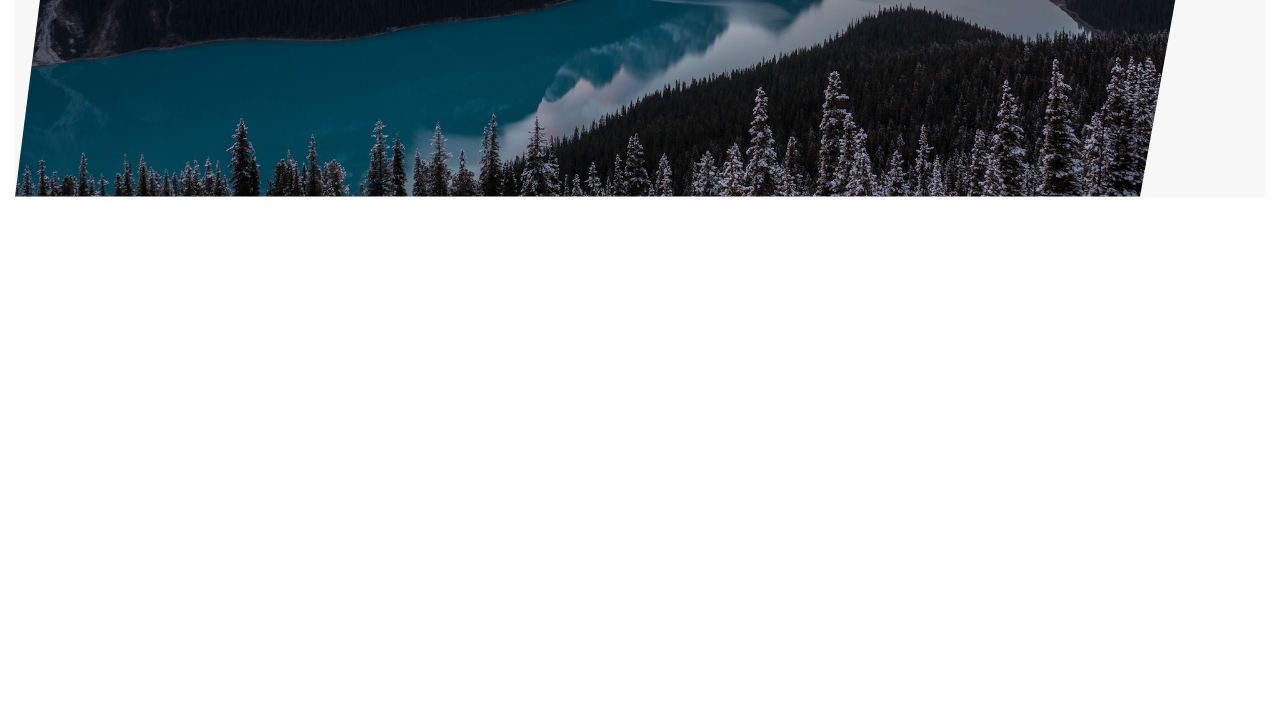
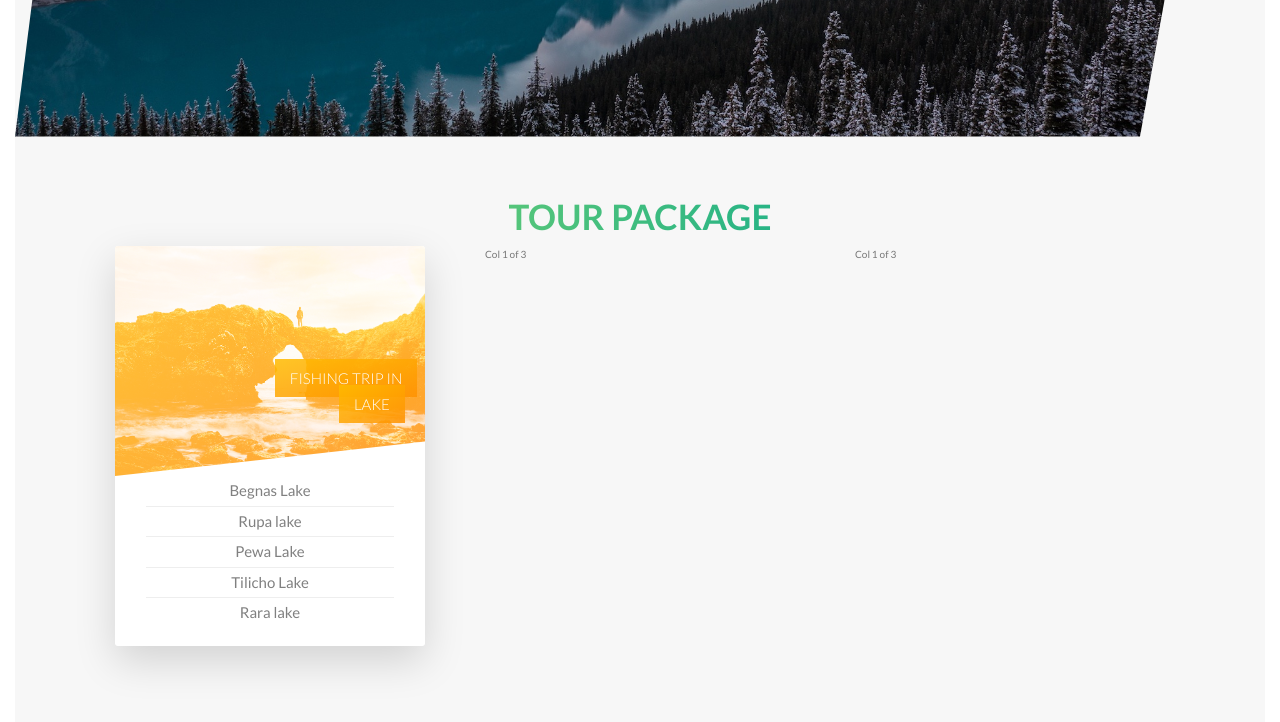
Before and after one commit to yobin7364/PokharaFlys, a website: page index.html in a window 1280 px wide. Shown: the part 1956-2678 px from the top of the page. Before the commit the page ends 2168 px from the top, so only its background shows below. Drawn offline with Linux system fonts and the light colour scheme.

Commit message:
first rotating card

```diff
--- a/index.html
+++ b/index.html
@@ -10,7 +10,6 @@
     <!-- provides image on the tab-->
     <link rel="shortcut icon" type="image/png" href="img/favicon.png">
     <link rel="stylesheet" href="css/icon-font.css">
-    <link rel="stylesheet" href="css/icon-font-2.css">
     <link rel="stylesheet" href="https://use.fontawesome.com/releases/v5.7.2/css/all.css"
         integrity="sha384-fnmOCqbTlWIlj8LyTjo7mOUStjsKC4pOpQbqyi7RrhN7udi9RwhKkMHpvLbHG9Sr" crossorigin="anonymous">
     <title>PokharaFlys | Exciting tours for adventurous people</title>
@@ -116,6 +115,49 @@
             </section>
         </div>
 
+        <section class="section-tours">
+            <div class="u-center-text u-margin-bottom-8">
+                <h2 class="heading-secondary">
+                    Tour Package
+                </h2>
+            </div>
+
+            <div class="row">
+                <div class="col-1-of-3">
+                    <div class="card">
+                        <div class="card__side card__side--front">
+                            <div class="card__picture card__picture--1">
+
+                            </div>
+                            <h4 class="card__heading">
+                                <span class="card__heading--span card__heading--span--1">
+                                fishing trip in lake
+                                </span>
+                            </h4>
+                            <div class="card__details">
+                                <ul>
+                                    <li>Begnas Lake</li>
+                                    <li>Rupa lake</li>
+                                    <li>Pewa Lake</li>
+                                    <li>Tilicho Lake</li>
+                                    <li>Rara lake</li>
+                                </ul>
+                            </div>
+                        </div>
+                        <div class="card__side card__side--back card__side--back-1">
+                            back
+                        </div>
+                    </div>
+                </div>
+                <div class="col-1-of-3">
+                    Col 1 of 3
+                </div>
+                <div class="col-1-of-3">
+                    Col 1 of 3
+                </div>
+            </div>
+        </section>
+
     </main>
     <!--
               <section class="grid-test">
--- a/sass/abstract/_variables.scss
+++ b/sass/abstract/_variables.scss
@@ -4,6 +4,12 @@ $color-primary-light: #55c57a;
 $color-primary-dark: #28b485;
 $color-grey-light: #f7f7f7;
 $color-black: black;
+
+$color-secondary-light: rgb(255, 187, 0);
+$color-secondary-dark: rgb(255, 145, 0);
+
+$color-tertiary-light: rgb(0, 119, 255);
+$color-tertiary-dark: rgb(4, 0, 255);
 //grid
 $grid-width: 128rem;
 $gutter-vertical: 8rem;
--- /dev/null
+++ b/sass/components/card.scss
@@ -0,0 +1,94 @@
+.card {
+	perspective: 100rem;
+	-moz-perspective: 100rem;
+	position: relative;
+	height: 40rem;
+	&__side {
+		background-color: orangered;
+		height: 40rem;
+		transition: all 1s ease;
+		font-size: 2rem;
+		color: gray;
+		position: absolute;
+		top: 0;
+		left: 0;
+		width: 100%;
+		backface-visibility: hidden;
+		border-radius: 3px;
+		overflow: hidden;
+		box-shadow: 0 1.5rem 4rem rgba(black, .15);
+		&--front {
+			background-color: white;
+		}
+		&--back {
+			transform: rotateY(180deg);
+			&-1 {
+				background-image: linear-gradient(to right bottom, $color-secondary-light, $color-secondary-dark);
+			}
+		}
+	}
+	&:hover &__side--front {
+		transform: rotateY(-180deg);
+	}
+	&:hover &__side--back {
+		transform: rotateY(0deg);
+	}
+
+	&__picture {
+		background-size: cover;
+		height: 23rem;
+		-webkit-clip-path: polygon(0 0, 100% 0, 100% 85%, 0 100%);
+		clip-path: polygon(0 0, 100% 0, 100% 85%, 0 100%);
+		background-blend-mode: screen;
+		&--1 {
+			background-image: linear-gradient(to right bottom, $color-secondary-light, $color-secondary-dark),
+				url(../img/nat-5.jpg);
+		}
+		&--2 {
+			background-image: url(../img/nat-5.jpg);
+		}
+		&--3 {
+			background-image: url(../img/nat-5.jpg);
+		}
+	}
+	&__heading {
+		font-size: 1.5rem;
+		font-weight: 300;
+		text-transform: uppercase;
+		position: absolute;
+		top: 12rem;
+		right: 2rem;
+		text-align: right;
+		color: white;
+		width: 42%;
+	}
+
+	&__heading--span {
+		padding: 1rem 1.5rem;
+		-webkit-box-decoration-break: clone;
+		box-decoration-break: clone;
+		&--1 {
+			background-image: linear-gradient(
+				to right bottom,
+				rgba($color-secondary-light, .85),
+				rgba($color-secondary-dark, .85)
+			);
+		}
+	}
+
+	&__details {
+		ul {
+			list-style: none;
+			width: 80%;
+			margin: 0 auto;
+			li {
+				text-align: center;
+				font-size: 1.5rem;
+				padding: .2rem;
+				&:not(:last-child) {
+					border-bottom: 1px solid #eee;
+				}
+			}
+		}
+	}
+}
--- a/sass/layout/_header.scss
+++ b/sass/layout/_header.scss
@@ -10,6 +10,7 @@
 	/* avoids clipping on center and no clipping of image*/
 	background-position: center;
 	position: relative;
+	-webkit-clip-path: polygon(0 0, 100% 23%, 73% 80%, 22% 100%);
 	clip-path: polygon(0 0, 100% 23%, 73% 80%, 22% 100%);
 
 	&__logo-box {
--- a/sass/main.scss
+++ b/sass/main.scss
@@ -9,10 +9,10 @@
 
 @import "components/button";
 @import "components/feature-box";
+@import "components/card.scss";
+@import "components/composition.scss";
 
 @import "layout/grid";
 @import "layout/header";
 
 @import "pages/home";
-
-@import "components/composition.scss";
--- a/sass/pages/_home.scss
+++ b/sass/pages/_home.scss
@@ -7,5 +7,12 @@
 	padding: 20rem 0;
 	background-image: url(../img/nat-4.jpg);
 	background-size: cover;
+	-webkit-clip-path: polygon(7% 1%, 100% 0%, 90% 100%, 0% 100%);
+
 	clip-path: polygon(7% 1%, 100% 0%, 90% 100%, 0% 100%);
 }
+
+.section-tours {
+	background-color: $color-grey-light;
+	padding: 5rem 0 50rem 0;
+}
```
Also changed, not shown: css/style.css.
